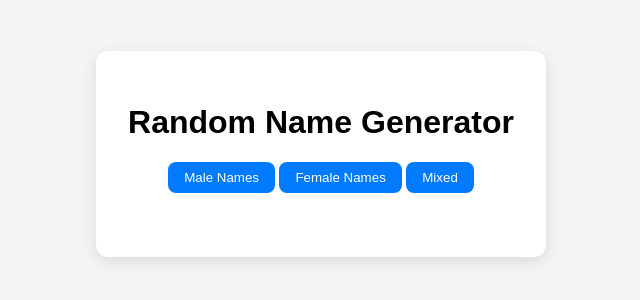
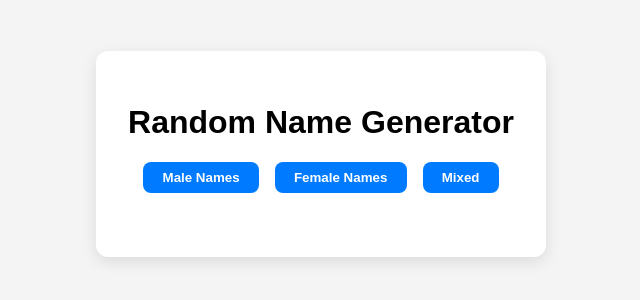
Before and after one commit to Grisanne/Grisanne.github.io, a plain HTML site: page index.html in a window 1280 px wide. Shown: the part 246-546 px from the top of the page, without its empty margins (319-959 px from the left). Drawn offline with Linux system fonts and the light colour scheme.

Commit message:
Update styles.css

```diff
--- a/styles.css
+++ b/styles.css
@@ -39,3 +39,16 @@ ul {
 li {
   margin: 0.3rem 0;
 }
+/* Add to styles.css or update the existing button styling */
+
+.buttons {
+  display: flex;
+  gap: 1rem;
+  justify-content: center;
+  margin-bottom: 1rem;
+}
+
+button {
+  padding: 0.5rem 1.2rem;
+  font-weight: bold;
+}
```
